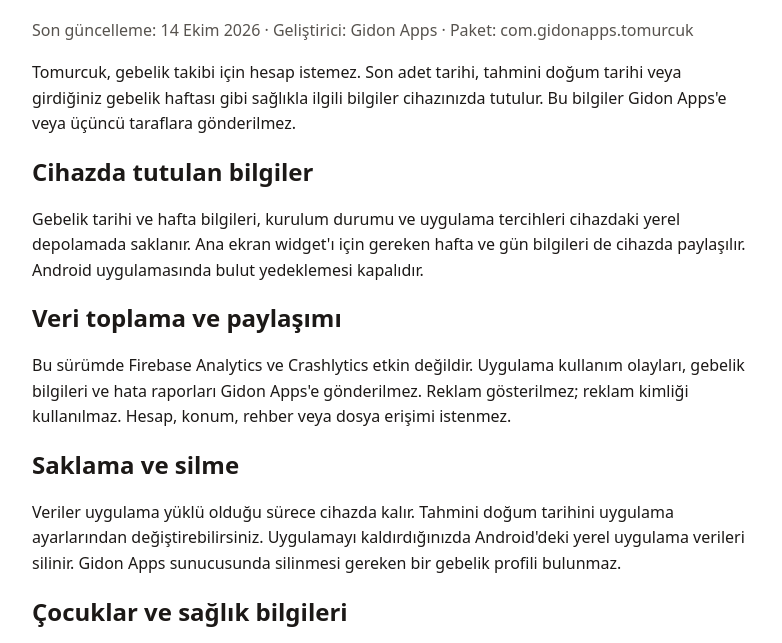
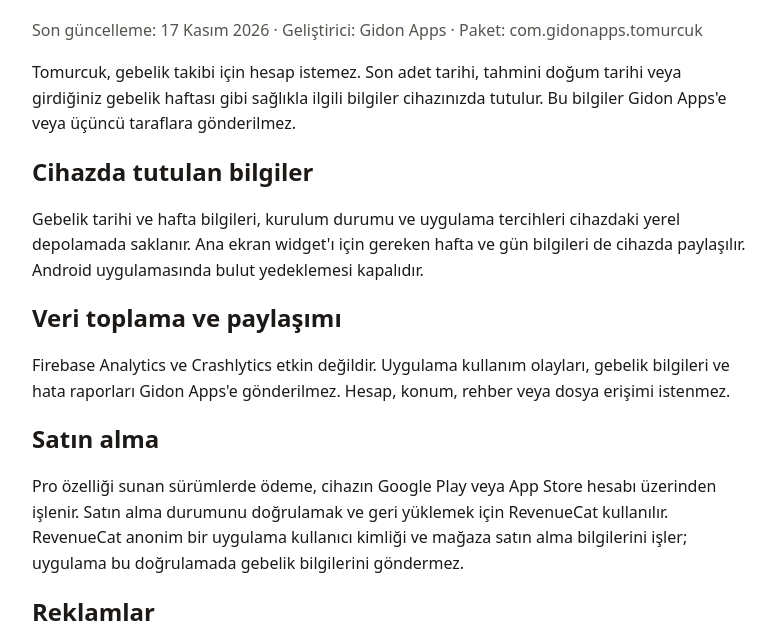
Before and after one commit to nmnclk/gidonapps-policies, a plain HTML site: page tomurcuk/index.html in a window 1280 px wide. Shown: the part 83-726 px from the top of the page, without its empty margins (248-1030 px from the left). Drawn offline with Linux system fonts and the light colour scheme.

Commit message:
Describe Tomurcuk purchases and advertising

```diff
--- a/tomurcuk/index.html
+++ b/tomurcuk/index.html
@@ -12,12 +12,16 @@
 </head>
 <body>
   <h1>Tomurcuk Gizlilik Politikası</h1>
-  <p class="muted">Son güncelleme: 14 Ekim 2026 · Geliştirici: Gidon Apps · Paket: com.gidonapps.tomurcuk</p>
+  <p class="muted">Son güncelleme: 17 Kasım 2026 · Geliştirici: Gidon Apps · Paket: com.gidonapps.tomurcuk</p>
   <p>Tomurcuk, gebelik takibi için hesap istemez. Son adet tarihi, tahmini doğum tarihi veya girdiğiniz gebelik haftası gibi sağlıkla ilgili bilgiler cihazınızda tutulur. Bu bilgiler Gidon Apps'e veya üçüncü taraflara gönderilmez.</p>
   <h2>Cihazda tutulan bilgiler</h2>
   <p>Gebelik tarihi ve hafta bilgileri, kurulum durumu ve uygulama tercihleri cihazdaki yerel depolamada saklanır. Ana ekran widget'ı için gereken hafta ve gün bilgileri de cihazda paylaşılır. Android uygulamasında bulut yedeklemesi kapalıdır.</p>
   <h2>Veri toplama ve paylaşımı</h2>
-  <p>Bu sürümde Firebase Analytics ve Crashlytics etkin değildir. Uygulama kullanım olayları, gebelik bilgileri ve hata raporları Gidon Apps'e gönderilmez. Reklam gösterilmez; reklam kimliği kullanılmaz. Hesap, konum, rehber veya dosya erişimi istenmez.</p>
+  <p>Firebase Analytics ve Crashlytics etkin değildir. Uygulama kullanım olayları, gebelik bilgileri ve hata raporları Gidon Apps'e gönderilmez. Hesap, konum, rehber veya dosya erişimi istenmez.</p>
+  <h2>Satın alma</h2>
+  <p>Pro özelliği sunan sürümlerde ödeme, cihazın Google Play veya App Store hesabı üzerinden işlenir. Satın alma durumunu doğrulamak ve geri yüklemek için RevenueCat kullanılır. RevenueCat anonim bir uygulama kullanıcı kimliği ve mağaza satın alma bilgilerini işler; uygulama bu doğrulamada gebelik bilgilerini göndermez.</p>
+  <h2>Reklamlar</h2>
+  <p>Reklam içeren sürümlerde Pro olmayan kullanıcılara uygulama açıldığında veya arka plandan dönüldüğünde Yandex reklamı gösterilebilir. Yandex reklam sunmak ve performansı ölçmek için, kullanılabilir olduğunda cihaz veya reklam kimliği gibi bilgileri işleyebilir. Uygulama reklam isteğine gebelik tarihi veya hafta bilgisi eklemez. Cihazınızın reklam gizliliği ayarlarını kullanabilirsiniz.</p>
   <h2>Saklama ve silme</h2>
   <p>Veriler uygulama yüklü olduğu sürece cihazda kalır. Tahmini doğum tarihini uygulama ayarlarından değiştirebilirsiniz. Uygulamayı kaldırdığınızda Android'deki yerel uygulama verileri silinir. Gidon Apps sunucusunda silinmesi gereken bir gebelik profili bulunmaz.</p>
   <h2>Çocuklar ve sağlık bilgileri</h2>
```
